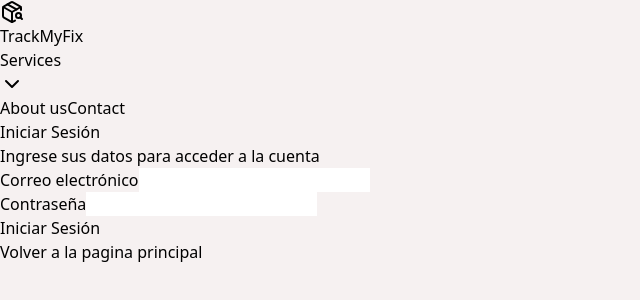
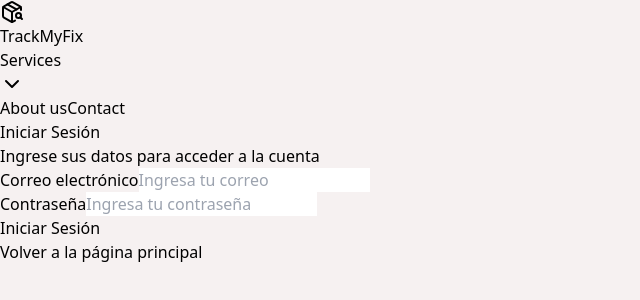
Before and after one commit to No-Country-simulation/c23-78-webapp, a React (Vite) app in the folder frontend/: page /auth/login in a window 1280 px wide. Shown: the top 300 px of the page, without its empty margins (0-640 px from the left). Built offline with nearby package versions, Linux system fonts and the light colour scheme.

Commit message:
authLoginUser

```diff
--- a/frontend/package.json
+++ b/frontend/package.json
@@ -13,10 +13,13 @@
     "@emotion/react": "^11.14.0",
     "@emotion/styled": "^11.14.0",
     "@mui/material": "^6.4.1",
+    "install": "^0.13.0",
     "lucide": "^0.473.0",
     "lucide-react": "^0.473.0",
+    "npm": "^11.0.0",
     "react": "^18.3.1",
     "react-dom": "^18.3.1",
+    "react-hook-form": "^7.54.2",
     "react-router-dom": "^7.1.3"
   },
   "devDependencies": {
--- a/frontend/src/modules/admin/components/AdminTable/AdminTable.jsx
+++ b/frontend/src/modules/admin/components/AdminTable/AdminTable.jsx
@@ -1,65 +1,58 @@
-import * as React from 'react';
-import Paper from '@mui/material/Paper';
-import Table from '@mui/material/Table';
-import TableBody from '@mui/material/TableBody';
-import TableCell from '@mui/material/TableCell';
-import TableContainer from '@mui/material/TableContainer';
-import TableHead from '@mui/material/TableHead';
-import TablePagination from '@mui/material/TablePagination';
-import TableRow from '@mui/material/TableRow';
+import React, { useState, useEffect } from "react";
+import Paper from "@mui/material/Paper";
+import Table from "@mui/material/Table";
+import TableBody from "@mui/material/TableBody";
+import TableCell from "@mui/material/TableCell";
+import TableContainer from "@mui/material/TableContainer";
+import TableHead from "@mui/material/TableHead";
+import TablePagination from "@mui/material/TablePagination";
+import TableRow from "@mui/material/TableRow";
 
 const columns = [
-    { id: 'name', label: 'Name', minWidth: 170 },
-    { id: 'code', label: 'ISO\u00a0Code', minWidth: 100 },
+    { id: "factura", label: "Factura N°", minWidth: 150 },
+    { id: "cliente", label: "Clientes", minWidth: 200 },
+    { id: "estado", label: "Estado", minWidth: 100 },
+    { id: "comentario", label: "Comentario", minWidth: 300 },
     {
-        id: 'population',
-        label: 'Population',
-        minWidth: 170,
-        align: 'right',
-        format: (value) => value.toLocaleString('en-US'),
+        id: "precio",
+        label: "Precio",
+        minWidth: 100,
+        align: "right",
+        format: (value) => `$${value.toFixed(2)}`,
     },
-    {
-        id: 'size',
-        label: 'Size\u00a0(km\u00b2)',
-        minWidth: 170,
-        align: 'right',
-        format: (value) => value.toLocaleString('en-US'),
-    },
-    {
-        id: 'density',
-        label: 'Density',
-        minWidth: 170,
-        align: 'right',
-        format: (value) => value.toFixed(2),
-    },
-];
-
-function createData(name, code, population, size) {
-    const density = population / size;
-    return { name, code, population, size, density };
-}
-
-const rows = [
-    createData('India', 'IN', 1324171354, 3287263),
-    createData('China', 'CN', 1403500365, 9596961),
-    createData('Italy', 'IT', 60483973, 301340),
-    createData('United States', 'US', 327167434, 9833520),
-    createData('Canada', 'CA', 37602103, 9984670),
-    createData('Australia', 'AU', 25475400, 7692024),
-    createData('Germany', 'DE', 83019200, 357578),
-    createData('Ireland', 'IE', 4857000, 70273),
-    createData('Mexico', 'MX', 126577691, 1972550),
-    createData('Japan', 'JP', 126317000, 377973),
-    createData('France', 'FR', 67022000, 640679),
-    createData('United Kingdom', 'GB', 67545757, 242495),
-    createData('Russia', 'RU', 146793744, 17098246),
-    createData('Nigeria', 'NG', 200962417, 923768),
-    createData('Brazil', 'BR', 210147125, 8515767),
+    { id: "acciones", label: "Acciones", minWidth: 150 },
 ];
 
 export default function AdminTable() {
-    const [page, setPage] = React.useState(0);
-    const [rowsPerPage, setRowsPerPage] = React.useState(10);
+    const [rows, setRows] = useState([]); // Almacenará los datos del backend
+    const [page, setPage] = useState(0);
+    const [rowsPerPage, setRowsPerPage] = useState(10);
+
+    // Llamada al backend
+    useEffect(() => {
+        const fetchData = async () => {
+            try {
+                const response = await fetch("/api/facturas"); // Cambia la URL por la correcta
+                const data = await response.json();
+                setRows(data); // Supone que el backend devuelve un arreglo con las facturas
+            } catch (error) {
+                setRows([
+                    {
+                        factura: "001",
+                        cliente: "No Country",
+                        estado: "En reparación",
+                        comentario: "Lavo la pc con agua y shampoo",
+                        precio: "100000$",
+                        acciones: "asdasd",
+                    },
+
+                ]);
+                console.error("Error al obtener los datos:", error);
+            }
+        };
+
+        fetchData();
+    }, []);
 
     const handleChangePage = (event, newPage) => {
         setPage(newPage);
@@ -71,7 +64,7 @@ export default function AdminTable() {
     };
 
     return (
-        <Paper sx={{ width: '100%', overflow: 'hidden', background:"transparent"}}>
+        <Paper sx={{ width: "100%", overflow: "hidden", background: "transparent" }}>
             <TableContainer sx={{ maxHeight: 440 }}>
                 <Table stickyHeader aria-label="sticky table">
                     <TableHead>
@@ -92,14 +85,33 @@ export default function AdminTable() {
                             .slice(page * rowsPerPage, page * rowsPerPage + rowsPerPage)
                             .map((row) => {
                                 return (
-                                    <TableRow hover role="checkbox" tabIndex={-1} key={row.code}>
+                                    <TableRow hover role="checkbox" tabIndex={-1} key={row.factura}>
                                         {columns.map((column) => {
                                             const value = row[column.id];
                                             return (
                                                 <TableCell key={column.id} align={column.align}>
-                                                    {column.format && typeof value === 'number'
-                                                        ? column.format(value)
-                                                        : value}
+                                                    {column.id === "acciones" ? (
+                                                        <div>
+                                                            <button
+                                                                onClick={() => console.log(row.factura)}
+                                                                type="submit"
+                                                                className="mr-3 bg-[#F55F1D] text-white py-3 px-4 rounded-lg hover:bg-[#d14e19] transition duration-300 w-full md:w-auto"
+                                                            >
+                                                                Editar
+                                                            </button>
+                                                            <button
+                                                                onClick={() => console.log("eliminando: " + row.factura)}
+                                                                type="submit"
+                                                                className="bg-[red] text-white py-3 px-4 rounded-lg hover:bg-[#d14e19] transition duration-300 w-full md:w-auto"
+                                                            >
+                                                                Eliminar
+                                                            </button>
+                                                        </div>
+                                                    ) : column.format && typeof value === "number" ? (
+                                                        column.format(value)
+                                                    ) : (
+                                                        value
+                                                    )}
                                                 </TableCell>
                                             );
                                         })}
--- a/frontend/src/modules/auth/components/Login-Form/Login.jsx
+++ b/frontend/src/modules/auth/components/Login-Form/Login.jsx
@@ -1,41 +1,66 @@
+import useGetLoginForm from "../../hooks/useGetLoginForm";
+
 const Login = () => {
+  const { register, handleSubmit, onSubmit, errors } = useGetLoginForm({
+    email: "",
+    password: "",
+  });
+
   return (
     <div className="min-h-screen flex flex-col items-center justify-center">
-      <form className="bg-white p-10 rounded-lg shadow-md w-[580px] h-[425px] border border-black">
+      <form
+        className="bg-white p-10 rounded-lg shadow-md w-[580px] h-[425px] border border-black"
+        onSubmit={handleSubmit(onSubmit)}
+      >
         <div className="mb-3">
-          <h2 className="mb-1 text-3xl ">Iniciar Sesión</h2>
+          <h2 className="mb-1 text-3xl">Iniciar Sesión</h2>
           <p>Ingrese sus datos para acceder a la cuenta</p>
-        </div>
-        {/* estoy probando algo */}
-        <div className="flex flex-col mb-6">
-          <label htmlFor="telefono" className="text-sm font-bold text-gray-700">Correo electrónico</label>
-          <input
-            type="tel"
-            id="correo"
-            className="border border-black rounded-lg p-1 mt-3"
-            placeholder=""
-          />
         </div>
 
         <div className="flex flex-col mb-6">
-          <label htmlFor="correo" className="text-sm font-bold text-gray-700">Contraseña</label>
+          <label htmlFor="correo" className="text-sm font-bold text-gray-700">
+            Correo electrónico
+          </label>
+          <input
+            type="email"
+            id="correo"
+            className="border border-black rounded-lg p-1 mt-3"
+            placeholder="Ingresa tu correo"
+            {...register("email", { required: "Es necesario ingresar un correo electrónico válido" })}
+          />
+          {errors.email && (
+            <span className="text-red-500 text-sm">{errors.email.message}</span>
+          )}
+        </div>
+
+        <div className="flex flex-col mb-6">
+          <label htmlFor="password" className="text-sm font-bold text-gray-700">
+            Contraseña
+          </label>
           <input
             type="password"
             id="password"
             className="border border-black rounded-lg p-1 mt-3"
-            placeholder=""
+            placeholder="Ingresa tu contraseña"
+            {...register("password", { required: "Es necesario ingresar una contraseña" })}
           />
+          {errors.password && (
+            <span className="text-red-500 text-sm">{errors.password.message}</span>
+          )}
         </div>
 
         <button
           type="submit"
-          className="bg-[#020617] text-white p-2  rounded-lg w-full hover:bg-[#0f172a] transition duration-300">Iniciar Sesión</button>
+          className="bg-[#020617] text-white p-2 rounded-lg w-full hover:bg-[#0f172a] transition duration-300"
+        >
+          Iniciar Sesión
+        </button>
         <a className="hover:underline" href="/">
-          <p className="flex justify-center mt-5">Volver a la pagina principal</p>
+          <p className="flex justify-center mt-5">Volver a la página principal</p>
         </a>
       </form>
     </div>
-  )
-}
+  );
+};
 
-export default Login
+export default Login;
--- /dev/null
+++ b/frontend/src/modules/auth/hooks/useGetLoginForm.jsx
@@ -0,0 +1,38 @@
+import { useForm } from "react-hook-form";
+import authLoginUser from "../services/authLoginUser";
+
+const useGetLoginForm = (defaultValues) => {
+    const {
+        register,
+        handleSubmit,
+        formState: { errors },
+        reset,
+        watch,
+    } = useForm({
+        defaultValues, // valores predeterminados
+    });
+
+    // Manejo del
+    const onSubmit = (data) => {
+        (async () => {
+            try {
+                console.log("enviando, data", data);
+                const result = await authLoginUser(data.email, data.password);
+                console.log("resultados onsubmit" ,result);
+            } catch (error) {
+                console.error("Login failed:", error);
+            }
+        })();
+    };
+
+    return {
+        register, // conectar los inputs
+        handleSubmit, // manejo de informacion
+        onSubmit, // submit del form
+        errors, // catch para errores
+        reset, // Caso reinicio
+        watch, // Trigger
+    };
+};
+
+export default useGetLoginForm;
--- /dev/null
+++ b/frontend/src/modules/auth/services/authLoginUser.js
@@ -0,0 +1,47 @@
+export default async function authLoginUser(username, password) {
+    const myHeaders = new Headers();
+    myHeaders.append("Content-Type", "application/x-www-form-urlencoded");
+
+    const urlencoded = new URLSearchParams();
+    console.log(username, password)
+    urlencoded.append("username", username);
+    urlencoded.append("password", password);
+
+    const requestOptions = {
+        method: "POST",
+        headers: myHeaders,
+        body: urlencoded,
+        redirect: "follow",
+    };
+
+    console.log("Enviando solicitud al backend...");
+
+    try {
+        const response = await fetch(
+            "http://trackmyfix-backend.eqgrhtbfgsa4ggdk.brazilsouth.azurecontainer.io:9091/user/login",
+            requestOptions
+        );
+
+        if (!response.ok) {
+            const errorText = await response.text(); // Inspecciona el error como texto
+            console.error(`Error HTTP: ${response.status}. Detalles: ${errorText}`);
+            throw new Error(`HTTP error! Status: ${response.status}`);
+        }
+
+        // Verifica si hay contenido en la respuesta antes de analizarla
+        const contentType = response.headers.get("content-type");
+        if (contentType && contentType.includes("application/json")) {
+            const result = await response.json();
+            console.log("Respuesta exitosa:", result);
+            return result;
+        } else {
+            console.warn("La respuesta no es JSON válida. Analizando como texto...");
+            const result = await response.text();
+            console.log("Respuesta exitosa (texto):", result);
+            return result; // Retorna el texto si no es JSON
+        }
+    } catch (error) {
+        console.error("Error durante el login:", error);
+        throw error;
+    }
+}
```
Also changed, not shown: frontend/src/modules/admin/hooks/useGetUserList.jsx (added, +11 -0 lines), frontend/src/modules/admin/services/getUserList.jsx (added, +10 -0 lines), 1 other file (tests, documents, lock files or other folders).
